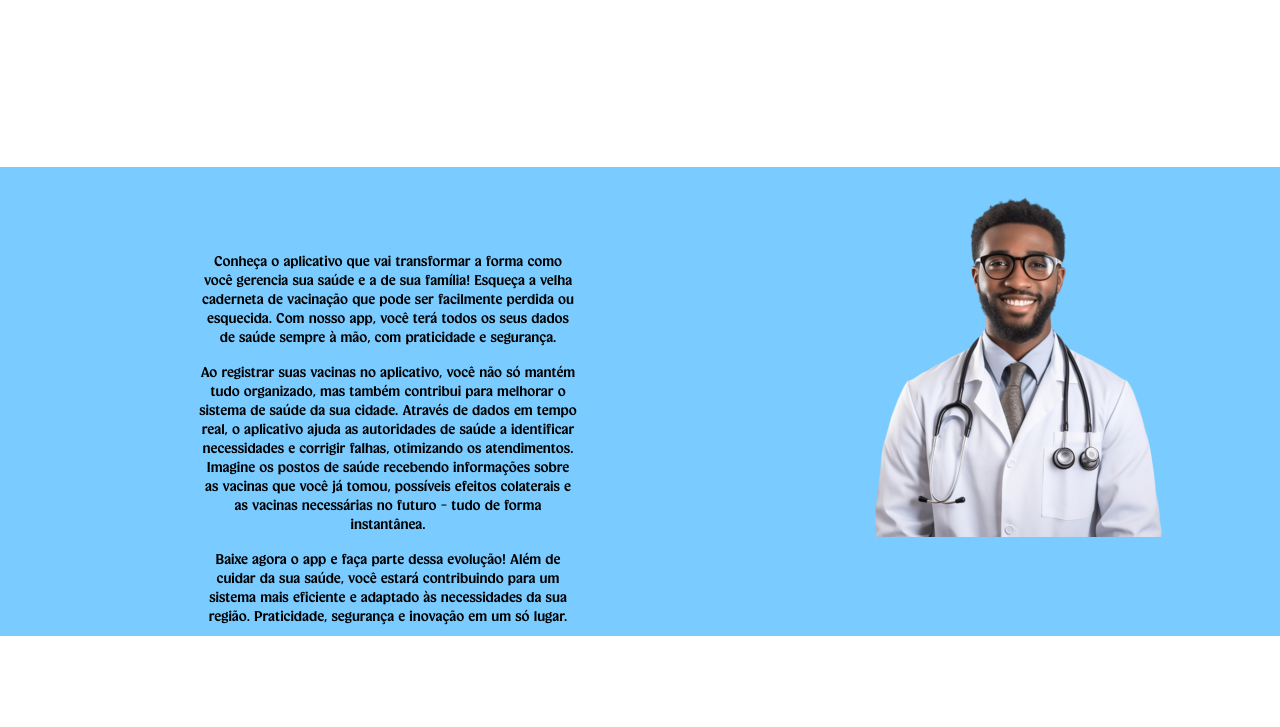
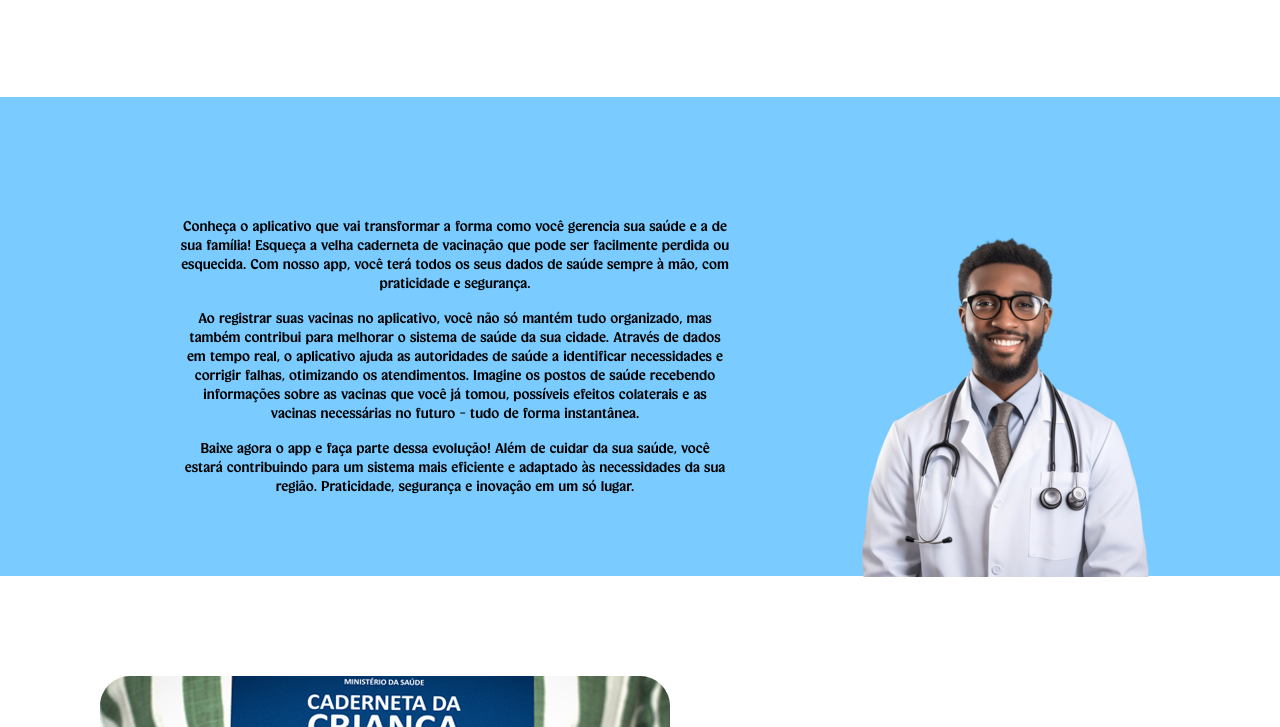
Before and after one commit to anaprr/SiteVacina, a plain HTML site: page index.html in a window 1280 px wide. Shown: the part 824-1551 px from the top of the page. Drawn offline with Linux system fonts and the light colour scheme.

Commit message:
att clarao

```diff
--- a/assets/index.css
+++ b/assets/index.css
@@ -1,15 +1,21 @@
-
 body {
   height: 100%;
   width: 100%;
   background-color: #ffffff;
 
 }
+
 @font-face {
   font-family: "fonte";
   src: url("fonts/ChampieTrial-Bold.ttf");
 }
-html, body, nav, ul, li, a{
+
+html,
+body,
+nav,
+ul,
+li,
+a {
   padding: 0;
   margin: 0;
   border: none;
@@ -39,9 +45,10 @@ html, body, nav, ul, li, a{
   width: 130px;
 }
 
-.text{
+.text {
   color: #36B0FF;
 }
+
 .logo {
   margin: 0 auto;
   margin-left: 0;
@@ -63,60 +70,77 @@ html, body, nav, ul, li, a{
 .botao span:hover {
   background-color: #7ACBFF;
 }
-  .fundo{
+
+.fundo {
   width: 100%;
   height: 100%;
 }
-  .vacinas{
+
+.vacinas {
   border-radius: 100%;
   width: 20%;
   height: 40%;
 
 }
-  .caixa-vacina{
+
+.caixa-vacina {
   padding: 100px;
   display: flex;
   align-items: center;
   text-align: center;
 }
-  .textovacina{
+
+.textovacina {
   margin-top: 50px;
   margin-left: 90px;
 }
 
-  .info{
+.info {
   text-align: center;
-    margin-top: 70px;
-    padding: 10px;
+  /* margin-top: 70px; */
+  /* padding: 10px; */
   color: black;
   background-color: #7ACBFF;
-    height: 20%;
-  }
-  .medico{
-    margin-left: 60%;
-
-  }
-  .textomedico{
-    width: 30%;
-    margin-top: -23%;
-    margin-left: 15%;
+  height: 479px;
+  width: 100%;
+  display: flex;
+  flex-direction: row;
+  align-content: center;
+  align-items: center;
 }
 
-  .sobre{
+.medico {
+  margin-left: 60%;
+}
+
+.medico-index {
+  width: 50%;
+  height: 50%;
+}
+
+.textomedico {
+  width: 50%;
+  height: 50%;
+  margin-left: 180px;
+}
+
+.sobre {
   padding: 100px;
   display: flex;
 }
-.caderneta{
+
+.caderneta {
   border-radius: 30px;
 }
-.textocaderneta{
+
+.textocaderneta {
   text-align: center;
   width: 40%;
   margin-left: 150px;
   margin-top: 5%;
 }
 
-.botaocader{
+.botaocader {
   background-color: #7ACBFF;
   color: black;
   padding: 10px 20px;
@@ -126,3 +150,6 @@ html, body, nav, ul, li, a{
   margin-left: 40%;
   text-align: center;
 }
+.botaocor{
+  color: #7ACBFF;
+}
--- a/index.html
+++ b/index.html
@@ -1,16 +1,18 @@
 <!DOCTYPE html>
 <html lang="en">
+
 <head>
     <meta charset="UTF-8">
     <meta name="viewport" content="width=device-width, initial-scale=1.0">
     <link rel="stylesheet" href="assets/index.css">
     <title>Site</title>
 </head>
+
 <body>
     <header>
         <div class="menu">
             <div class="logo">
-               <img src="assets/logoazul.png"/>
+                <img src="assets/logoazul.png" />
             </div>
             <span class="text">Cadernet</span>
             <div class="botao">
@@ -26,15 +28,24 @@
                 prevenindo doenças graves e fortalecendo a imunidade da população.</span>
         </div>
         <div class="info">
-                <div>
-                    <img src="assets/medico.png" alt="" class="medico">
+            <div class="textomedico">
+                <span>Conheça o aplicativo que vai transformar a forma como você gerencia sua saúde e a de sua família!
+                    Esqueça a velha caderneta de vacinação que pode ser facilmente perdida ou esquecida. Com nosso app,
+                    você terá todos os seus dados de saúde sempre à mão, com praticidade e segurança.
+                    <p></p>
+                    Ao registrar suas vacinas no aplicativo, você não só mantém tudo organizado, mas também contribui
+                    para melhorar o sistema de saúde da sua cidade. Através de dados em tempo real, o aplicativo ajuda
+                    as autoridades de saúde a identificar necessidades e corrigir falhas, otimizando os atendimentos.
+                    Imagine os postos de saúde recebendo informações sobre as vacinas que você já tomou, possíveis
+                    efeitos colaterais e as vacinas necessárias no futuro – tudo de forma instantânea.
+                    <p></p>
+                    Baixe agora o app e faça parte dessa evolução! Além de cuidar da sua saúde, você estará contribuindo
+                    para um sistema mais eficiente e adaptado às necessidades da sua região. Praticidade, segurança e
+                    inovação em um só lugar.
+                </span>
             </div>
-                <div class="textomedico">
-                <span>Conheça o aplicativo que vai transformar a forma como você gerencia sua saúde e a de sua família! Esqueça a velha caderneta de vacinação que pode ser facilmente perdida ou esquecida. Com nosso app, você terá todos os seus dados de saúde sempre à mão, com praticidade e segurança.
-                    <p></p>
-                    Ao registrar suas vacinas no aplicativo, você não só mantém tudo organizado, mas também contribui para melhorar o sistema de saúde da sua cidade. Através de dados em tempo real, o aplicativo ajuda as autoridades de saúde a identificar necessidades e corrigir falhas, otimizando os atendimentos. Imagine os postos de saúde recebendo informações sobre as vacinas que você já tomou, possíveis efeitos colaterais e as vacinas necessárias no futuro – tudo de forma instantânea.
-                    <p></p>
-                    Baixe agora o app e faça parte dessa evolução! Além de cuidar da sua saúde, você estará contribuindo para um sistema mais eficiente e adaptado às necessidades da sua região. Praticidade, segurança e inovação em um só lugar.</span>
+            <div class="medico-index">
+                <img src="assets/medico.png" alt="" >
             </div>
         </div>
 
@@ -44,13 +55,20 @@
             </div>
             <div class="textocaderneta">
                 <h1>Sobre Nós</h1>
-            <span>A nossa empresa foi fundada com o objetivo de trazer praticidade e segurança para o controle da saúde. Com a criação da caderneta de vacinação online, oferecemos uma solução moderna e acessível para quem deseja acompanhar e organizar as vacinas de toda a família de forma simples e digital. Com um sistema fácil de usar, você pode registrar suas vacinas, receber alertas sobre próximas doses e ter acesso às informações de forma segura e a qualquer momento. Nosso compromisso é tornar o cuidado com a saúde mais eficiente e conectado ao dia a dia das pessoas. </span>
+                <span>A nossa empresa foi fundada com o objetivo de trazer praticidade e segurança para o controle da
+                    saúde. Com a criação da caderneta de vacinação online, oferecemos uma solução moderna e acessível
+                    para quem deseja acompanhar e organizar as vacinas de toda a família de forma simples e digital. Com
+                    um sistema fácil de usar, você pode registrar suas vacinas, receber alertas sobre próximas doses e
+                    ter acesso às informações de forma segura e a qualquer momento. Nosso compromisso é tornar o cuidado
+                    com a saúde mais eficiente e conectado ao dia a dia das pessoas. </span>
             </div>
         </div>
         <div class="botaocader">
-            <span>Saber mais sobre as vacinas</span>
+            <a class="botaocor" href="vacina.html">Saber mais sobre as vacinas</a>
+
         </div>
         <br></br>
     </header>
 </body>
+
 </html>
```
Also changed, not shown: vacina.html (+1 -1 lines). Lines whose indentation alone changed are shown as unchanged.
